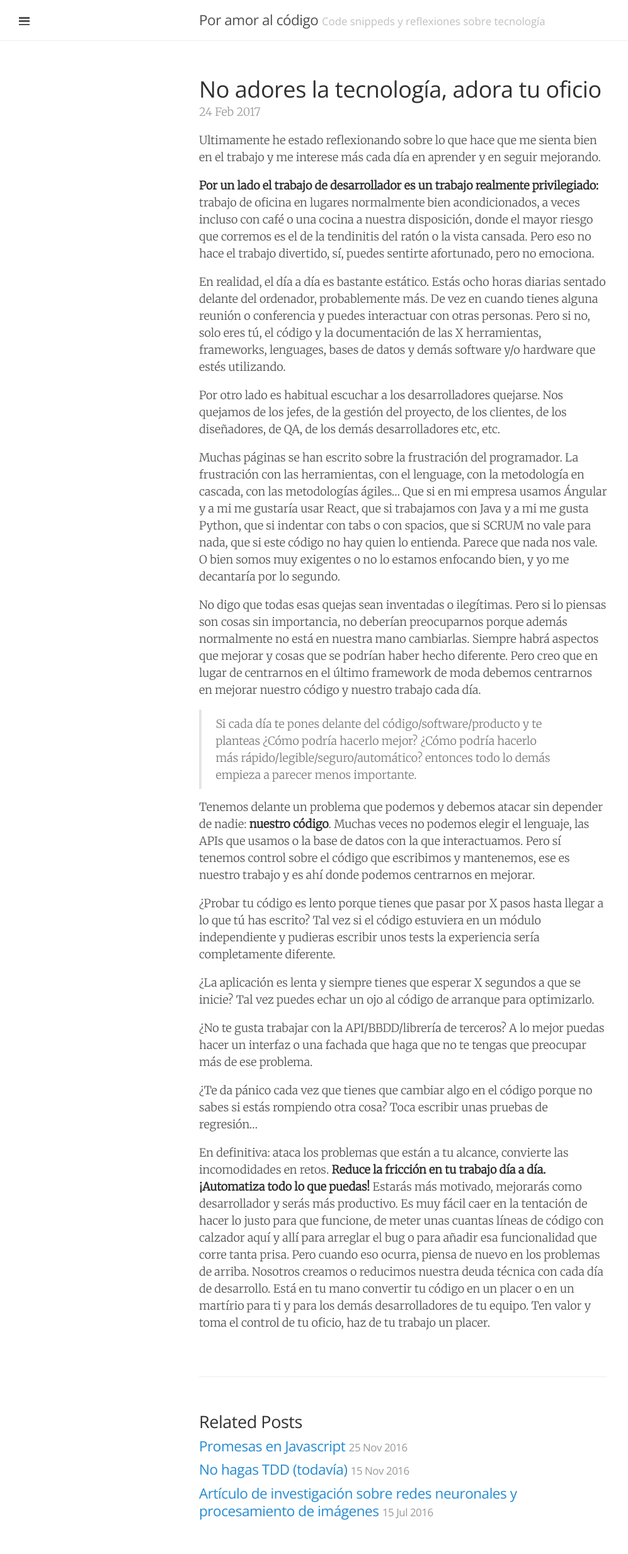
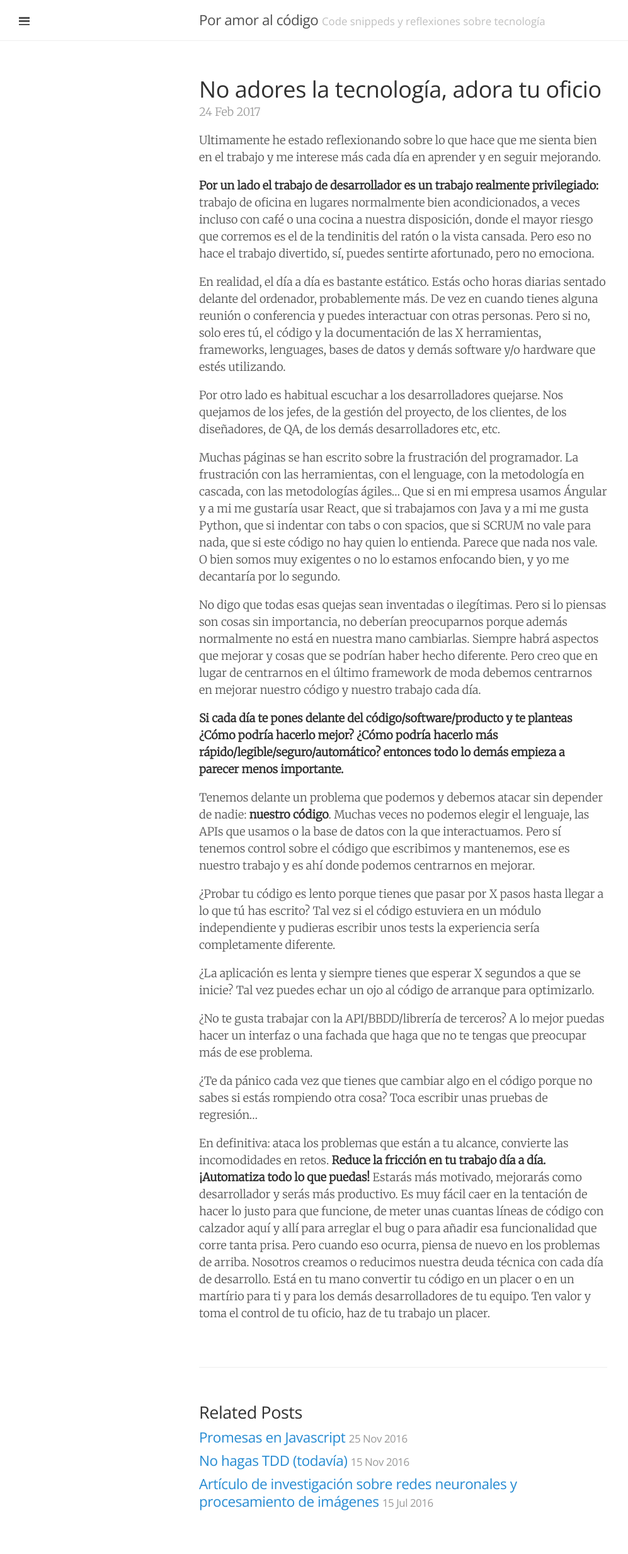
Before and after one commit to juanmirod/juanmirod.github.io, a Jekyll site: the page built from _posts/2017-02-24-adora-tu-oficio.markdown, in a window 1280 px wide. Shown: the whole page at 63% size, without its empty margins (0-997 px from the left). Built offline with Jekyll 4.4.1, drawn with Linux system fonts in a browser that asks for light colours.

Commit message:
fix: formatting

```diff
--- a/_posts/2017-02-24-adora-tu-oficio.markdown
+++ b/_posts/2017-02-24-adora-tu-oficio.markdown
@@ -17,7 +17,7 @@
 
 No digo que todas esas quejas sean inventadas o ilegítimas. Pero si lo piensas son cosas sin importancia, no deberían preocuparnos porque además normalmente no está en nuestra mano cambiarlas. Siempre habrá aspectos que mejorar y cosas que se podrían haber hecho diferente. Pero creo que en lugar de centrarnos en el último framework de moda debemos centrarnos en mejorar nuestro código y nuestro trabajo cada día.
 
-> Si cada día te pones delante del código/software/producto y te planteas ¿Cómo podría hacerlo mejor? ¿Cómo podría hacerlo más rápido/legible/seguro/automático? entonces todo lo demás empieza a parecer menos importante.
+**Si cada día te pones delante del código/software/producto y te planteas ¿Cómo podría hacerlo mejor? ¿Cómo podría hacerlo más rápido/legible/seguro/automático? entonces todo lo demás empieza a parecer menos importante.**
 
 Tenemos delante un problema que podemos y debemos atacar sin depender de nadie: **nuestro código**. Muchas veces no podemos elegir el lenguaje, las APIs que usamos o la base de datos con la que interactuamos. Pero sí tenemos control sobre el código que escribimos y mantenemos, ese es nuestro trabajo y es ahí donde podemos centrarnos en mejorar.
 
```
